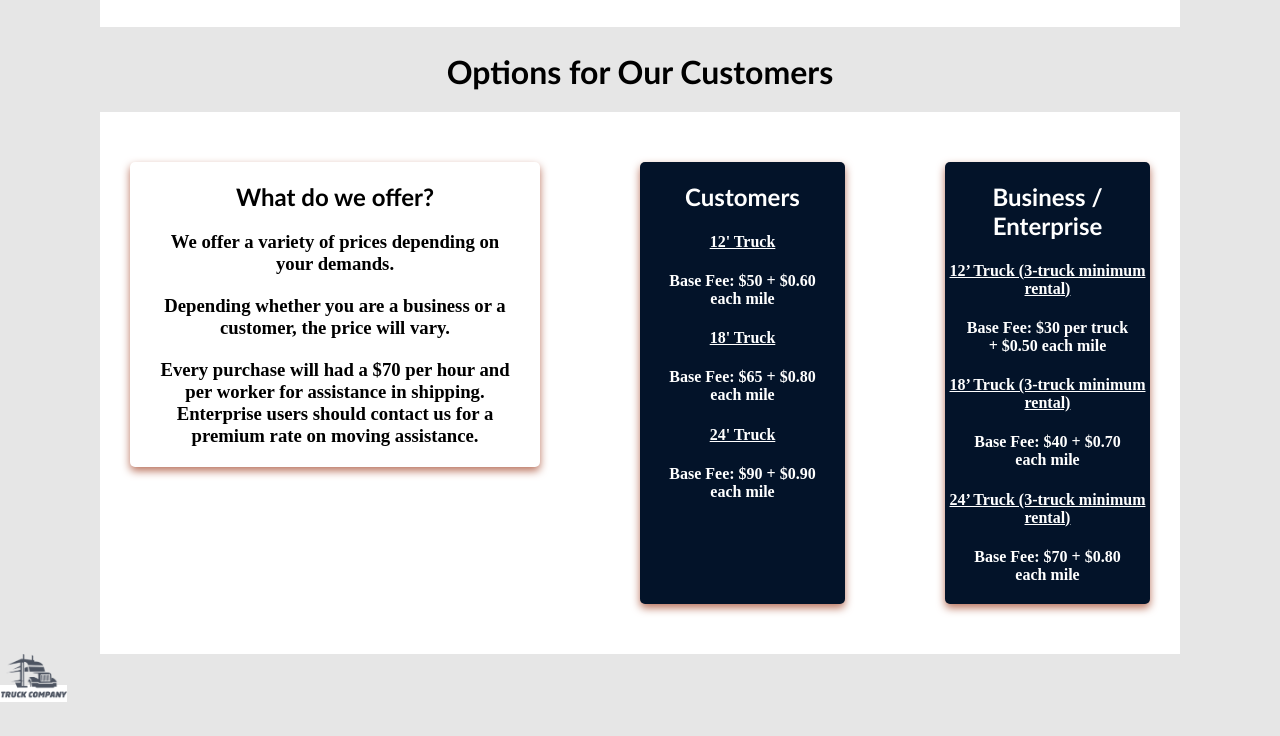
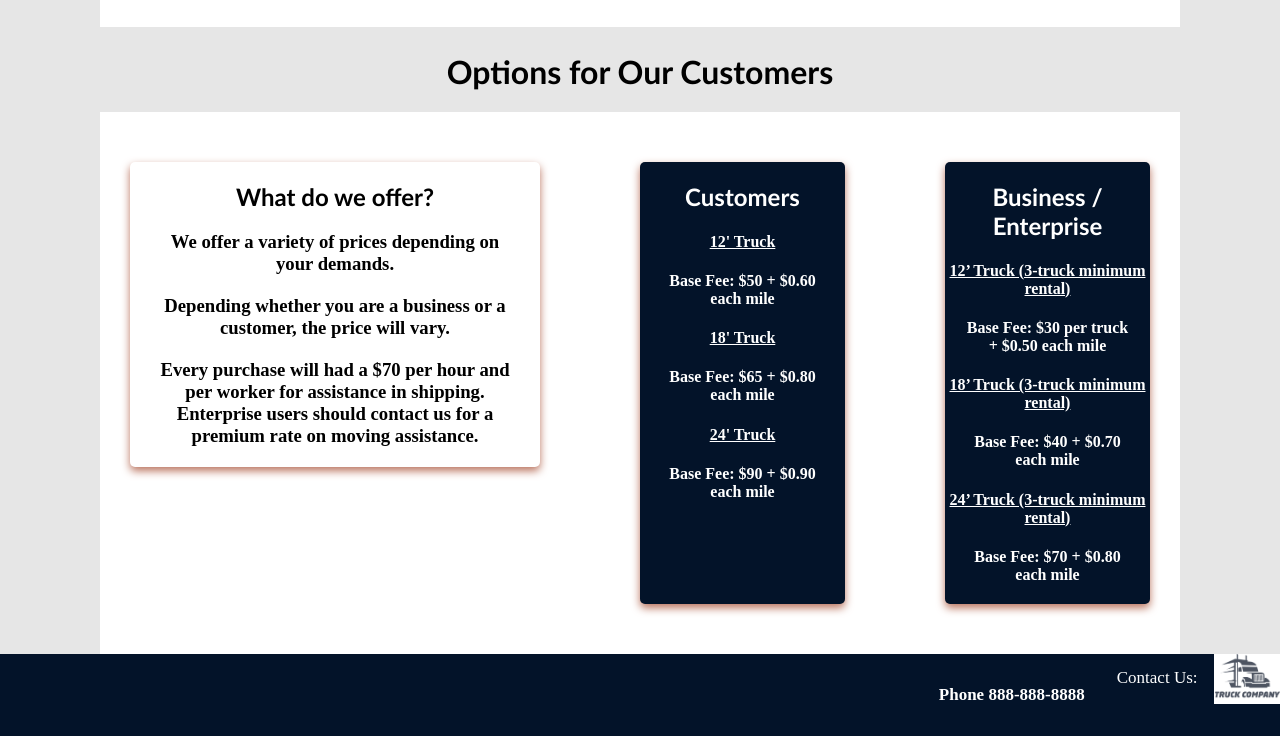
Before and after one commit to JordyVelinovGit/AdvancedWebDesign, a plain HTML site: page page/index.html in a window 1280 px wide. Shown: the part 1226-1962 px from the top of the page. Before the commit the page ends 1929 px from the top, so only its background shows below. Drawn offline with Linux system fonts and the light colour scheme.

Commit message:
finishing footer

```diff
--- a/main.css
+++ b/main.css
@@ -225,13 +225,25 @@ html, body {
     font-size: 4vw;
   }
 
-  div.p {
-    color: #ffffff;
-    text-align: center;
-  }
-  @media screen and (max-width: 400px) and (min-width: 220px) {
-    section.div {
-      background-color: #ba745f;
-      flex-direction: column;
-    }
-  }
+ .footernav{
+  background-color: #031329;
+  overflow: hidden;
+ }
+
+ .footernav a{
+  float: right;
+  color: #ffffff;
+  text-align: center;
+  padding: 14px 16px;
+  text-decoration: none;
+  font-size: 17px;
+  /*display: block;*/
+ }
+
+ .footernav h3{
+  float: right;
+  color: #ffffff;
+  font-size: 17px;
+  padding: 14px 16px 14px;
+  text-align: center;
+ }
--- a/page/index.html
+++ b/page/index.html
@@ -74,6 +74,8 @@
         </div>
         <div class="footernav" id="ourfooternav">
             <a style="float: bottom left; padding: 0px; background-color: #ffffff;" href="index.html"><img height="45px" src="../truck.png"></a>
+            <a style="float: bottom right;" href="contact.html">Contact Us:</a>
+            <h3>Phone 888-888-8888</h3>
         </div>
     </body>
 </html>
```
